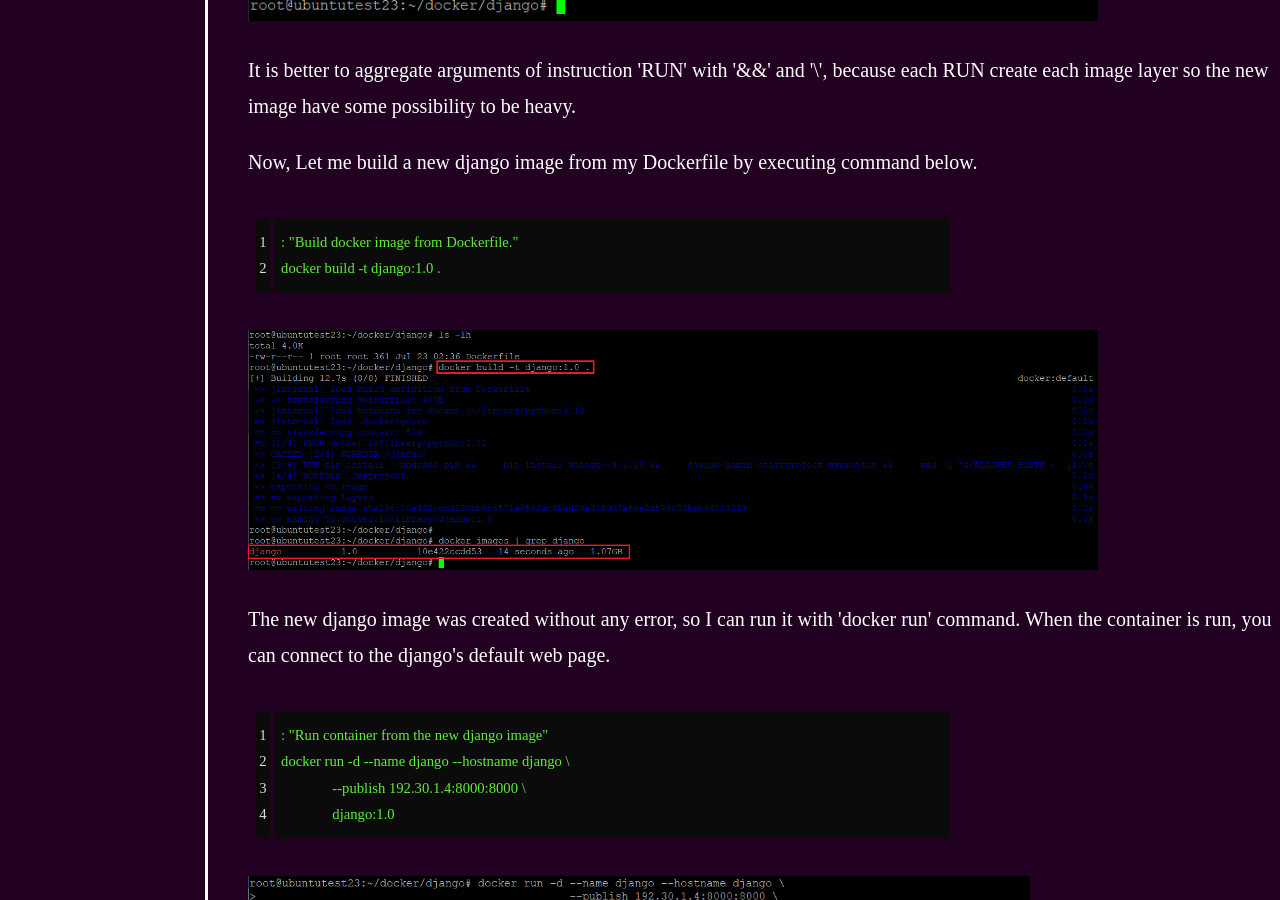
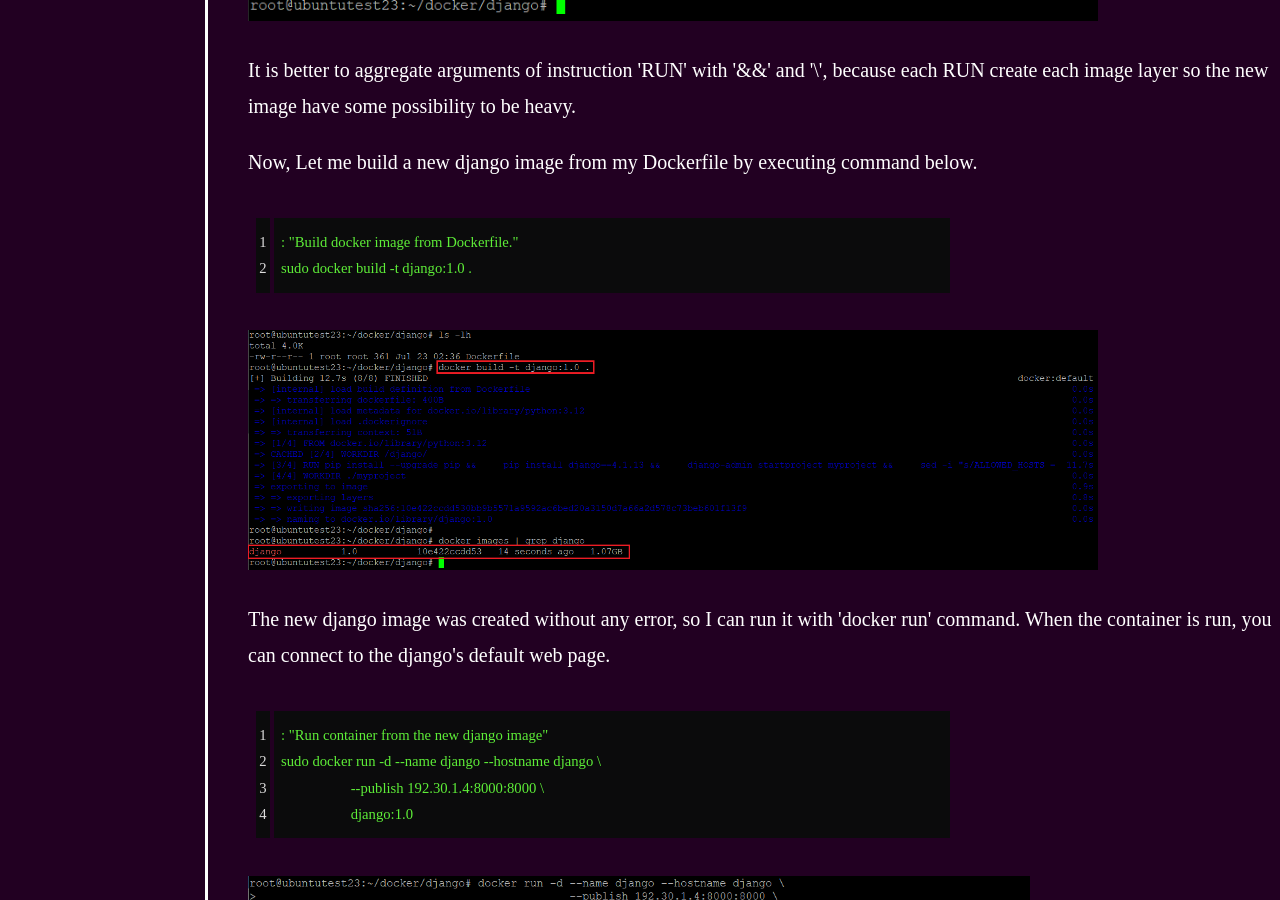
Before and after one commit to luna-negra/luna-negra.github.io, a Jekyll site: the page built from _posts/docker/basic usage/2024-07-21-how-to-write-and-build-Dockerfile.md, in a window 1280 px wide and 900 px high, scrolled down 10021 px. Built offline with Jekyll 4.4.1, drawn with Linux system fonts in a browser that asks for light colours; some of the changed text lies outside the part shown.

Commit message:
main: 2024.07.23 - Edit, Post #2
- Add missing 'sudo' at the command.

```diff
--- a/_posts/docker/basic usage/2024-07-21-how-to-write-and-build-Dockerfile.md
+++ b/_posts/docker/basic usage/2024-07-21-how-to-write-and-build-Dockerfile.md
@@ -318,7 +318,7 @@ Now, Let me build a new django image from my Dockerfile by executing command bel
 
 {% highlight ruby linenos %}
 #  : "Build docker image from Dockerfile."
-#  docker build -t django:1.0 .
+#  sudo docker build -t django:1.0 .
 {% endhighlight %}
 
 ![img.png](../../../assets/imgs/docker/basic%20usage/how-to-write-and-build-Dockefile/img9.png)
@@ -330,9 +330,9 @@ When the container is run, you can connect to the django's default web page.
 
 {% highlight ruby linenos %}
 #  : "Run container from the new django image"
-#  docker run -d --name django --hostname django \
-#                --publish 192.30.1.4:8000:8000 \
-#                django:1.0
+#  sudo docker run -d --name django --hostname django \
+#                     --publish 192.30.1.4:8000:8000 \
+#                     django:1.0
 {% endhighlight %}
 
 ![img.png](../../../assets/imgs/docker/basic%20usage/how-to-write-and-build-Dockefile/img10.png)
@@ -352,7 +352,7 @@ Be advised that you can fild container's docker volume by command 'docker contai
 
 {% highlight ruby linenos %}
 #  : " Print detail information about docker conatiner."
-#  docker container inspect [CONTAINER_NAME]
+#  sudo docker container inspect [CONTAINER_NAME]
 {% endhighlight %}
 
 ![img.png](../../../assets/imgs/docker/basic%20usage/how-to-write-and-build-Dockefile/img13.png)
```
